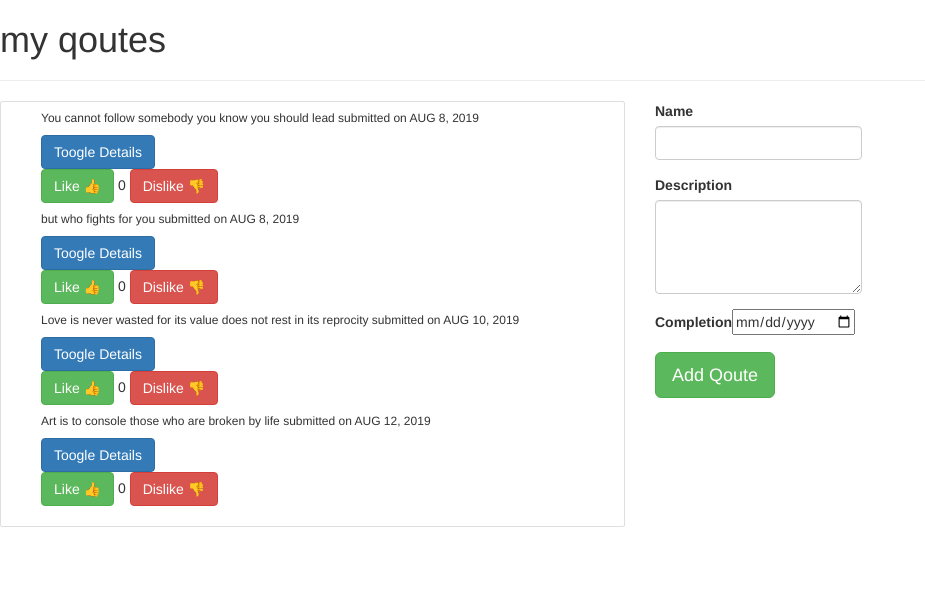
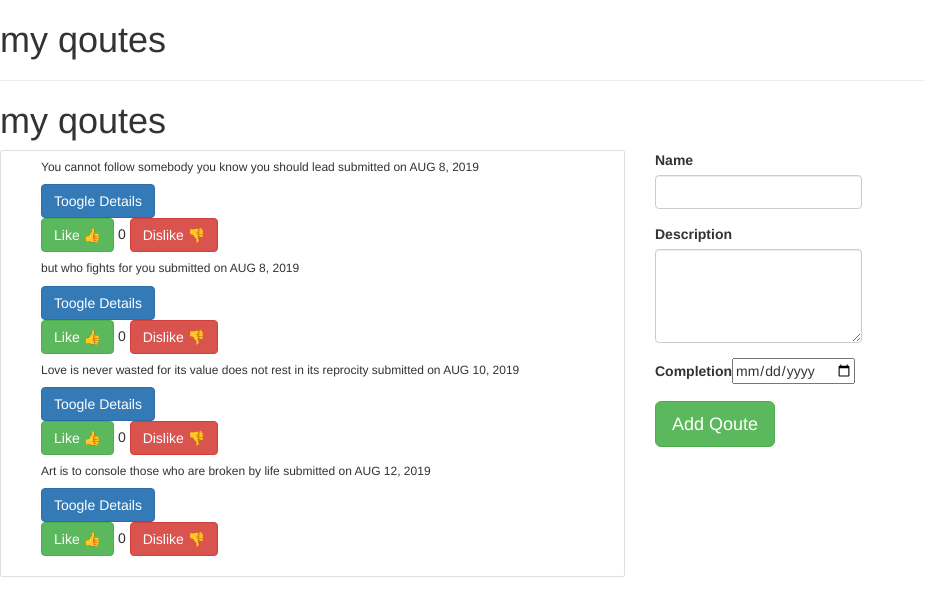
Before and after one commit to georgewanyama/qoutes, an Angular app: page / in a window 1280 px wide. Shown: the top 616 px of the page, without its empty margins (0-925 px from the left). Built offline with nearby package versions, Linux system fonts and the light colour scheme.

Commit message:
create a component for for form validate

```diff
--- a/src/app/qoute/qoute.component.html
+++ b/src/app/qoute/qoute.component.html
@@ -1,5 +1,7 @@
 <h1>my qoutes </h1>
 <hr>
+<h1>my qoutes </h1>
+
 <div class="row">
   <div class="col-xl-6">
     <div class="card">
```
